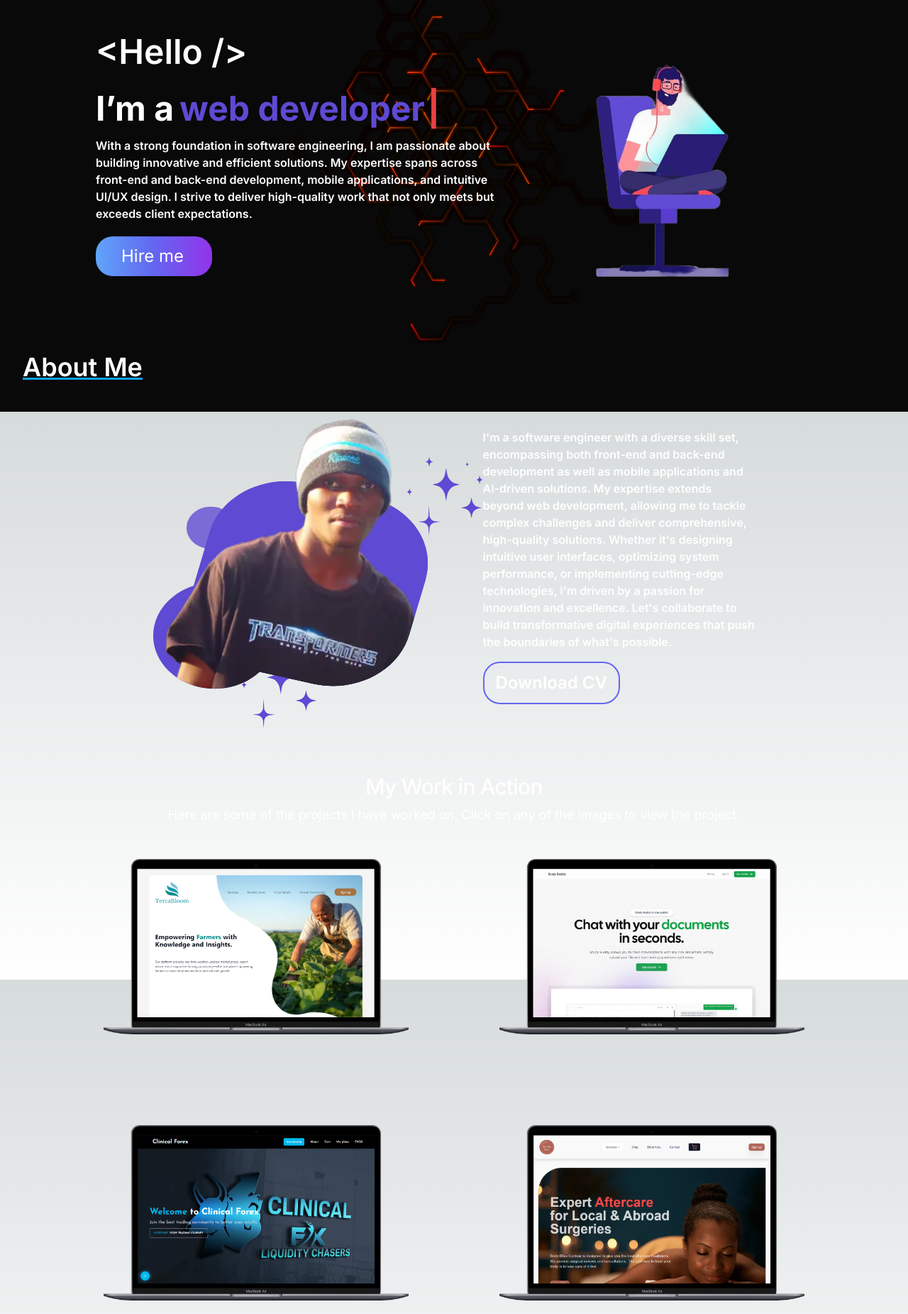
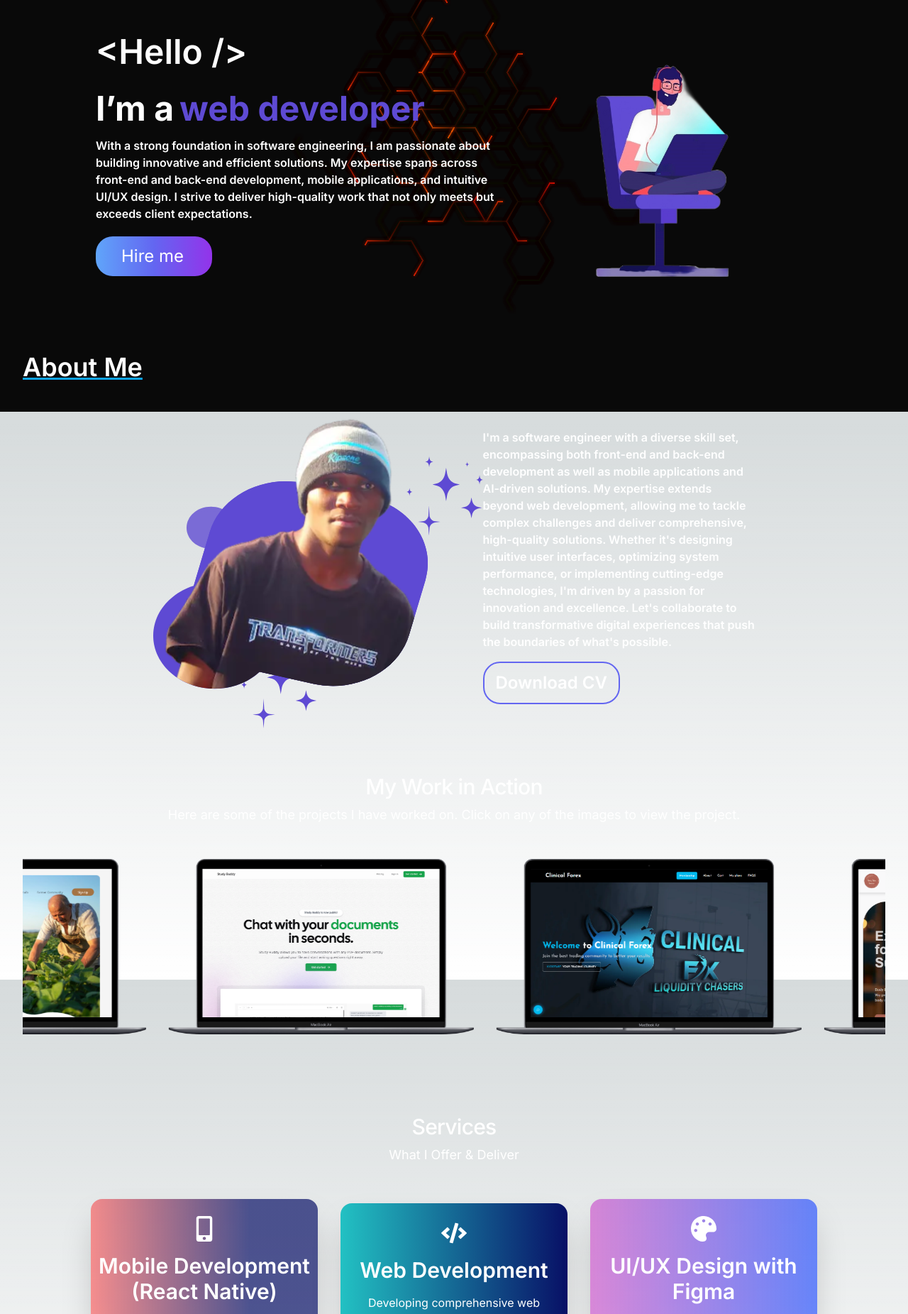
Before and after one commit to John-Mwanzia/Mwanzia, a Next.js app: page / in a window 1280 px wide. Shown: the part 220-2071 px from the top of the page at 71% size. Built offline with nearby package versions, Linux system fonts and the light colour scheme.

Commit message:
feat: edit projects section

```diff
--- a/components/About.tsx
+++ b/components/About.tsx
@@ -9,7 +9,7 @@ export default function About() {
   return (
     <>
       <div
-        className="container overflow-x-hidden px-8 2xl:px-32"
+        className="container overflow-hidden px-8 2xl:px-32"
         id="About"
       >
         <h1 className=" mt-16 text-center text-4xl font-semibold underline decoration-sky-500 sm:text-left lg:mt-8">
--- a/components/Footer.tsx
+++ b/components/Footer.tsx
@@ -25,10 +25,13 @@ export default function Footer() {
 
   return (
     <>
-      <footer data-aos="fade-up" className="mt-20 w-screen" id="Contact">
-        <h1 className="mb-10 mt-12 text-center  text-4xl font-semibold">
+      <footer data-aos="fade-up" className="mt-12 w-screen" id="Contact">
+        <h1 className="mb-6 mt-12 text-center  text-4xl font-semibold">
           Contact
         </h1>
+        <p className="text-lg text-white sm:text-center">
+        Let's Connect and Build Something Great Together
+        </p>
         <div className="mt-10 flex flex-wrap justify-around gap-4 rounded-tl-3xl rounded-tr-3xl bg-blue-900 pb-8">
           <div className="mt-8 px-4">
             <p className="text-6xl font-bold ">Get in touch</p>
--- a/components/Projects.tsx
+++ b/components/Projects.tsx
@@ -1,24 +1,23 @@
 import Image from 'next/image';
 import Link from 'next/link';
+import React from 'react';
 
 export default function Projects() {
   return (
-    <>
-      <div
-        data-aos="fade-up"
-        className="container overflow-x-hidden mt-16 px-8 2xl:px-32"
-      >
-        <h2  className="text-3xl font-medium tracking-tight text-white sm:text-center">
+    <div className="container overflow-x-hidden mt-16 px-8 2xl:px-32">
+      <h2 className="text-3xl font-medium tracking-tight text-white sm:text-center">
         My Work in Action
       </h2>
       <p className="mt-2 text-lg text-white sm:text-center mb-12">
-
         Here are some of the projects I have worked on. Click on any of the
         images to view the project.
       </p>
-        <div className="flex items-center justify-center ">
-          <div className="grid  gap-32 lg:grid-cols-2">
-            <div>
+      <div className="relative w-full overflow-hidden">
+        <div className="flex items-center space-x-8 animate-marqueeHorizontal">
+          {/* Repeat each project item twice to create the infinite loop */}
+          {[...Array(2)].map((_, index) => (
+            <React.Fragment key={index}>
+              <div className="flex-none">
                 <Link href="https://terra-bloom.vercel.app/">
                   <Image
                     src="/images/Macbook-Air-terra-bloom.vercel.app.png"
@@ -28,60 +27,60 @@ export default function Projects() {
                   />
                 </Link>
               </div>
-            <div>
-              <Link href="https://smart-tech-stores.vercel.app/">
+              <div className="flex-none">
+                <Link href="https://study-buddy-ai.vercel.app/">
                   <Image
                     src="/images/Macbook-Air-study-buddy-ai.vercel.app.png"
-                  alt="project-pic-item1"
+                    alt="project-pic-item2"
                     width={430}
                     height={350}
                   />
                 </Link>
               </div>
-            <div>
+              <div className="flex-none">
                 <Link href="https://clinicalforex.com/">
                   <Image
                     src="/images/Macbook-Air-www.clinicalforex.com.png"
-                  alt="project-pic-item1"
+                    alt="project-pic-item3"
                     width={430}
                     height={350}
                   />
                 </Link>
               </div>
-            <div>
+              <div className="flex-none">
                 <Link href="/">
                   <Image
                     src="/images/Macbook-Air-localhost.png"
-                  alt="project-pic-item1"
+                    alt="project-pic-item4"
                     width={430}
                     height={350}
                   />
                 </Link>
               </div>
-            <div>
+              <div className="flex-none">
                 <Link href="https://proud-forest-09d2d6e10.3.azurestaticapps.net/">
                   <Image
                     src="/images/mobile1.png"
-                  alt="project-pic-item1"
+                    alt="project-pic-item5"
                     width={430}
                     height={350}
                   />
                 </Link>
               </div>
-
-            <div>
+              <div className="flex-none">
                 <Link href="https://smart-tech-stores.vercel.app/">
                   <Image
                     src="/images/mobile.png"
-                  alt="project-pic-item1"
+                    alt="project-pic-item6"
                     width={430}
                     height={350}
                   />
                 </Link>
               </div>
+            </React.Fragment>
+          ))}
         </div>
       </div>
     </div>
-    </>
   );
 }
--- a/components/Services.tsx
+++ b/components/Services.tsx
@@ -5,7 +5,6 @@ export default function Services() {
   return (
     <>
       <div
-        data-aos="fade-up"
         className="container mb-20 mt-28 overflow-hidden px-8 2xl:px-32"
         id="Services"
       >
--- a/tailwind.config.ts
+++ b/tailwind.config.ts
@@ -85,6 +85,10 @@ const config = {
             transform: "rotate(-360deg)",
           },
         },
+        marqueeHorizontal: {
+          '0%': { transform: 'translateX(0%)' },
+          '100%': { transform: 'translateX(-50%)' },
+        },
       },
       animation: {
         "accordion-down": "accordion-down 0.2s ease-out",
@@ -96,6 +100,7 @@ const config = {
         "spin-reverse": "spin-reverse 1s linear infinite",
         "spin-reverse-slow": "spin-reverse 4s linear infinite",
         "spin-reverse-slower": "spin-reverse 6s linear infinite",
+        marqueeHorizontal: "marqueeHorizontal 15s linear infinite",
       },
     },
   },
```
Lines whose indentation alone changed are shown as unchanged.
